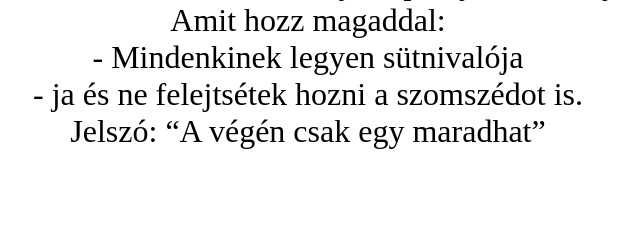
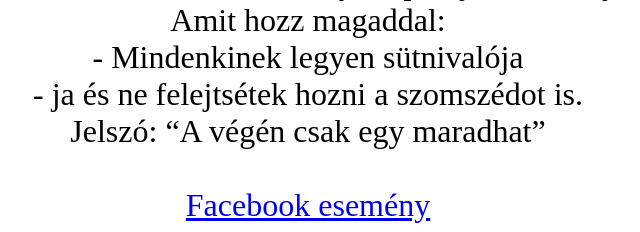
Before and after one commit to simsononroad/hegylako_talalkozo, a Flask app: page / in a window 1280 px wide. Shown: the part 1238-1470 px from the top of the page, without its empty margins (332-972 px from the left). Before the commit the page ends 1387 px from the top, so only its background shows below. Run offline with Flask 3, Linux system fonts and the light colour scheme.

Commit message:
add facebook

```diff
--- a/templates/index.html
+++ b/templates/index.html
@@ -28,7 +28,8 @@
             Rossz idő esetén a rendezvény időpontját módosítjuk. <br>
             Amit hozz magaddal: <br> - Mindenkinek legyen sütnivalója <br> - ja és ne felejtsétek hozni a szomszédot is. <br>
             Jelszó: <q>A végén csak egy maradhat</q>
-
+            <br><br>
+            <a href="https://fb.me/e/5oLUdB5Ny">Facebook esemény</a>
         </div>
     </div>
 
```
